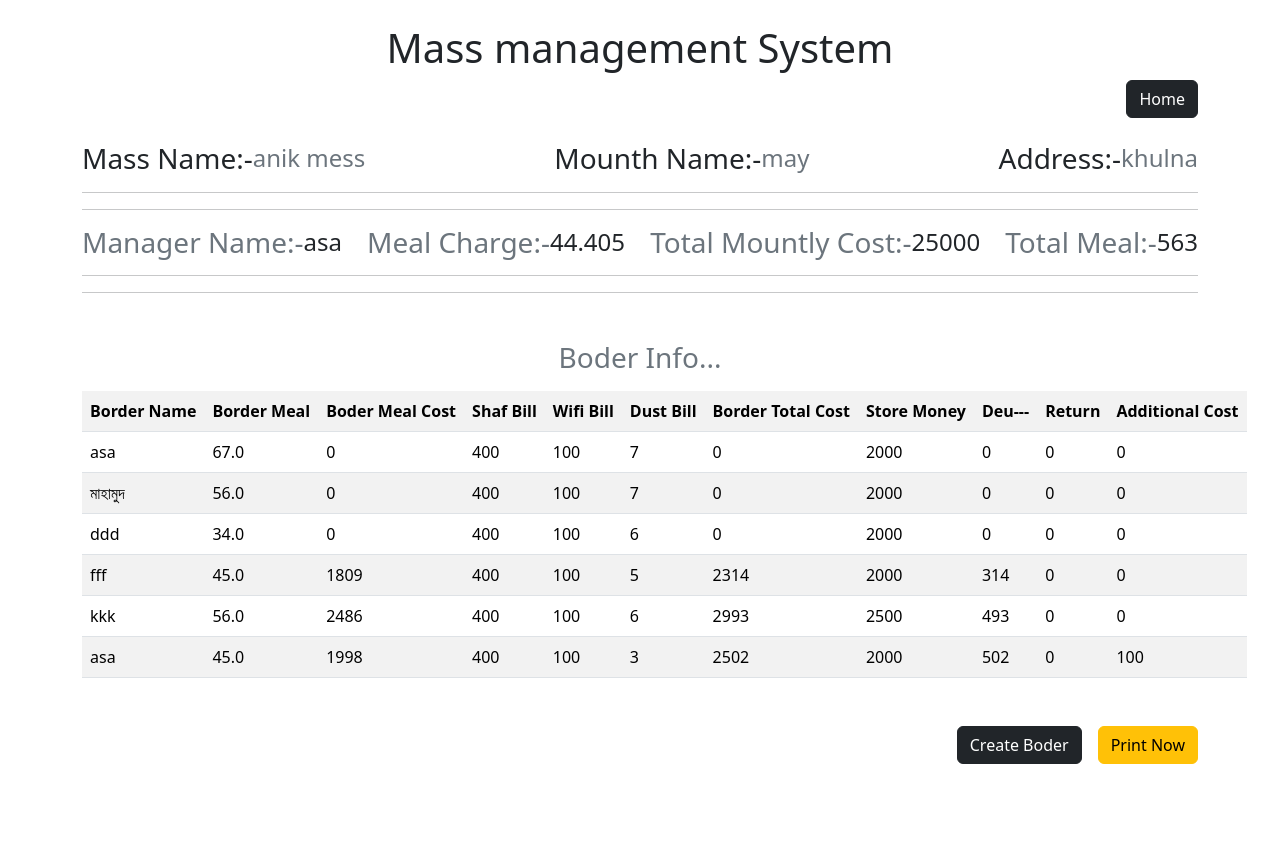
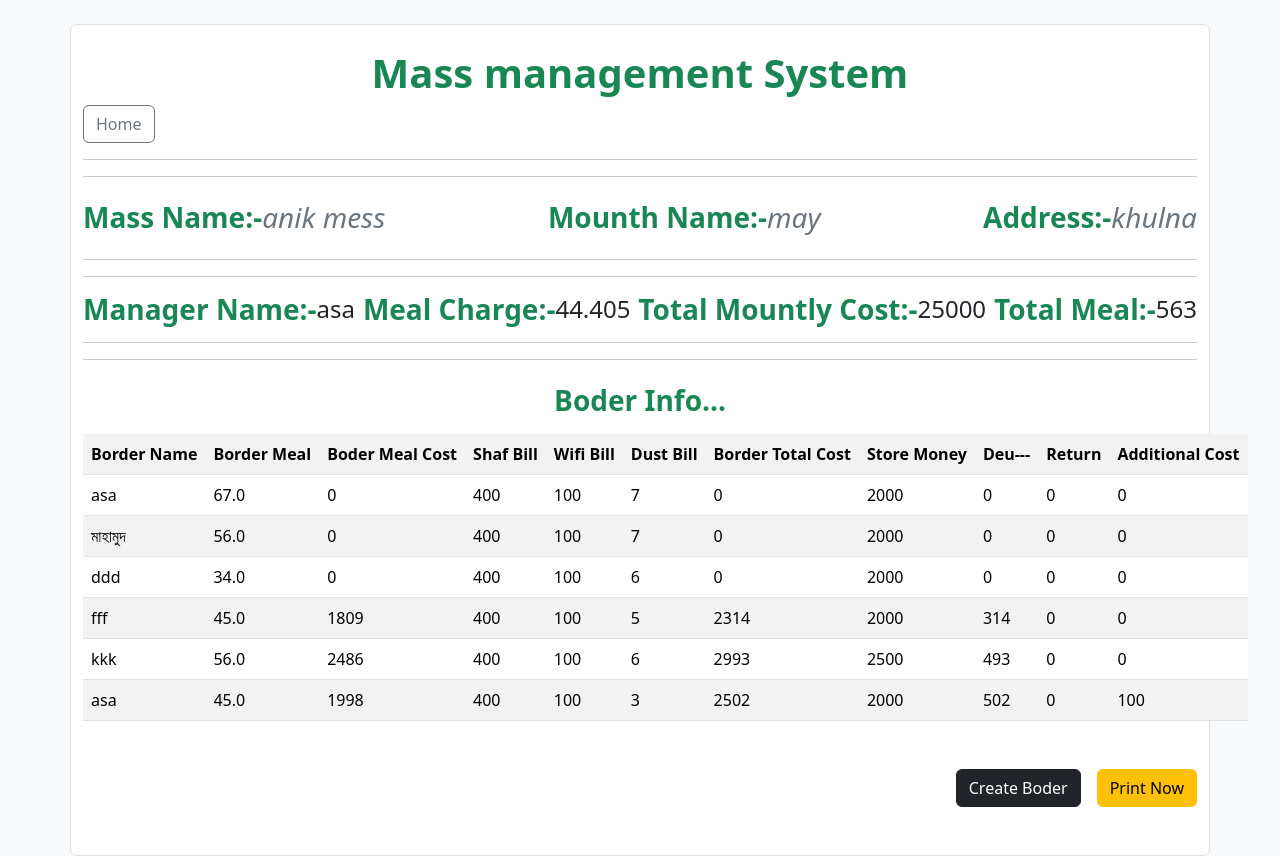
Before and after one commit to asadulshaown/MMSS-Django-, a Django app: page /views/ in a window 1280 px wide. Before the commit the page ends 764 px from the top, so only its background shows below. Run offline with Django 5.2, Linux system fonts and the light colour scheme; data comes from the database, SQL or seed files in the repository; some libraries are stand-ins or nearby versions.

Commit message:
fiix some isue

```diff
--- a/mmss/settings.py
+++ b/mmss/settings.py
@@ -24,7 +24,7 @@ BASE_DIR = Path(__file__).resolve().parent.parent
 SECRET_KEY = 'django-insecure-q6k0egjsiua!n$wbs!zgyaa250jz1wo!i*(kzxjs^r&s46%t2g'
 
 # SECURITY WARNING: don't run with debug turned on in production!
-DEBUG = False
+DEBUG = True
 
 ALLOWED_HOSTS = ['*']
 
--- a/mmssapp/templates/views.html
+++ b/mmssapp/templates/views.html
@@ -9,29 +9,31 @@
   <title>views</title>
   <link rel="stylesheet" href="{% static 'css/bootstrap.min.css' %}">
 </head>
-<body>
+<body class=" bg-light">
 
-  <div class=" container">
-    <h1 class=" text-center text-dark mt-4 d-print-none">Mass management System</h1>
-    <div class=" d-flex gap-3 justify-content-end d-print-none">
-      <a  class=" btn btn-dark " href="{% url 'home_page' %}">Home</a>
-    </div>
+  <div class=" container bg-white border border-1 rounded mt-4">
+    <h1 class=" text-center text-success fw-bold mt-4 d-print-none">Mass management System</h1>
 
-  <div class="d-flex justify-content-between mt-4">
+    <a  class=" btn btn-outline-secondary" href="{% url 'home_page' %}">Home</a>
+    <hr>
+    <hr>
+
+
+  <div class="d-md-flex justify-content-between mt-4">
     {% for item in data %}
     <div class=" d-inline-flex">
-      <h3 class=" m-auto"> Mass Name:- </h3>
-      <h4 class=" text-secondary m-auto">{{item.messName}}</h4>
+      <h3 class=" fw-semibold text-success"> Mass Name:- </h3>
+      <h3 class=" text-secondary fst-italic">{{item.messName}}</h3>
     </div>
 
     <div class=" d-inline-flex">
-      <h3 class=" m-auto">Mounth Name:- </h3>
-      <h4 class=" text-secondary m-auto">{{item.mounthName}}</h4>
+      <h3 class="fw-semibold text-success">Mounth Name:- </h3>
+      <h3 class=" text-secondary fst-italic">{{item.mounthName}}</h3>
     </div>
 
     <div class=" d-inline-flex">
-      <h3 class=" m-auto"> Address:- </h3>
-      <h4 class=" text-secondary m-auto">{{item.address}}</h4>
+      <h3 class="fw-semibold text-success"> Address:- </h3>
+      <h3 class="text-secondary fst-italic">{{item.address}}</h3>
     </div>
     {% endfor %}
   </div>
@@ -42,22 +44,22 @@
   <div class="d-md-flex justify-content-between">
     {% for item in data2 %}
     <div class=" d-inline-flex">
-      <h3 class=" text-secondary m-auto">Manager Name:- </h3>
+      <h3 class=" text-success fw-semibold m-auto">Manager Name:- </h3>
       <h4 class="m-auto">{{item.managerName}}</h4>
     </div>
 
     <div class=" d-inline-flex">
-      <h3 class=" text-secondary m-auto">Meal Charge:- </h3>
+      <h3 class=" text-success fw-semibold m-auto">Meal Charge:- </h3>
       <h4 class=" m-auto">{{item.mealCharge}}</h4>
     </div>
 
     <div class=" d-inline-flex">
-      <h3 class=" text-secondary m-auto">Total Mountly Cost:- </h3>
+      <h3 class=" text-success fw-semibold m-auto">Total Mountly Cost:- </h3>
       <h4 class=" m-auto">{{item.totalMounthlyCost}}</h4>
     </div>
 
     <div class=" d-inline-flex">
-      <h3 class=" text-secondary m-auto">Total Meal:- </h3>
+      <h3 class=" text-success fw-semibold m-auto">Total Meal:- </h3>
       <h4 class=" m-auto">{{item.totalMeal}}</h4>
     </div>
     {% endfor %}
@@ -66,9 +68,9 @@
   <hr>
   <hr>
 
-  <h3 class=" text-center text-secondary mt-5 mb-3">Boder Info...</h3>
+  <h3 class=" text-center text-success fw-semibold mt-4 mb-3">Boder Info...</h3>
 
-  <table class=" table table-striped">
+  <table class=" table table-striped table-responsive">
     <tr class=" text-nowrap">
       <th>Border Name</th>
       <th>Border Meal</th>
```
